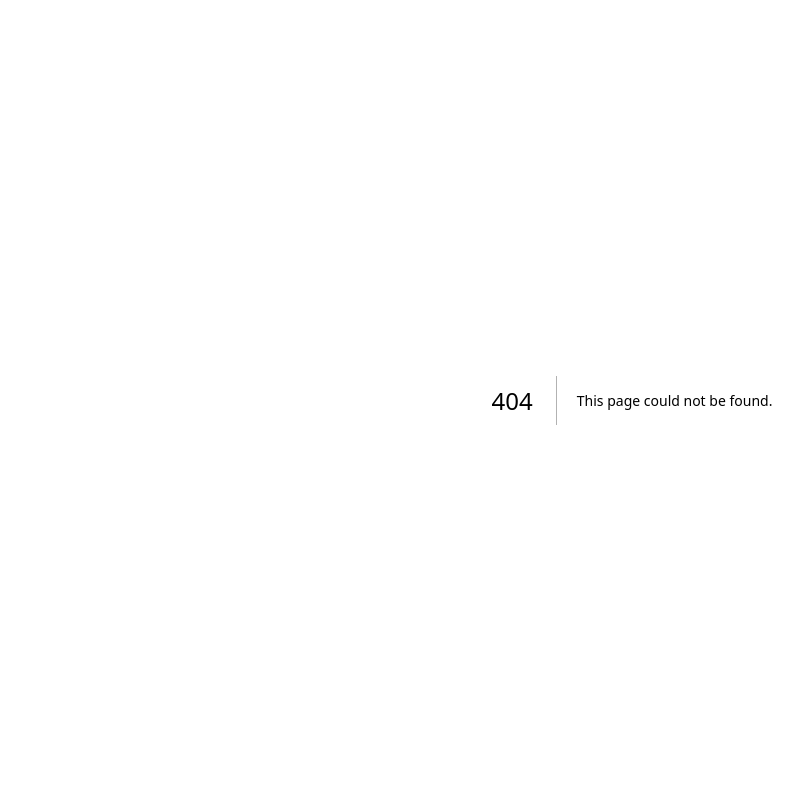
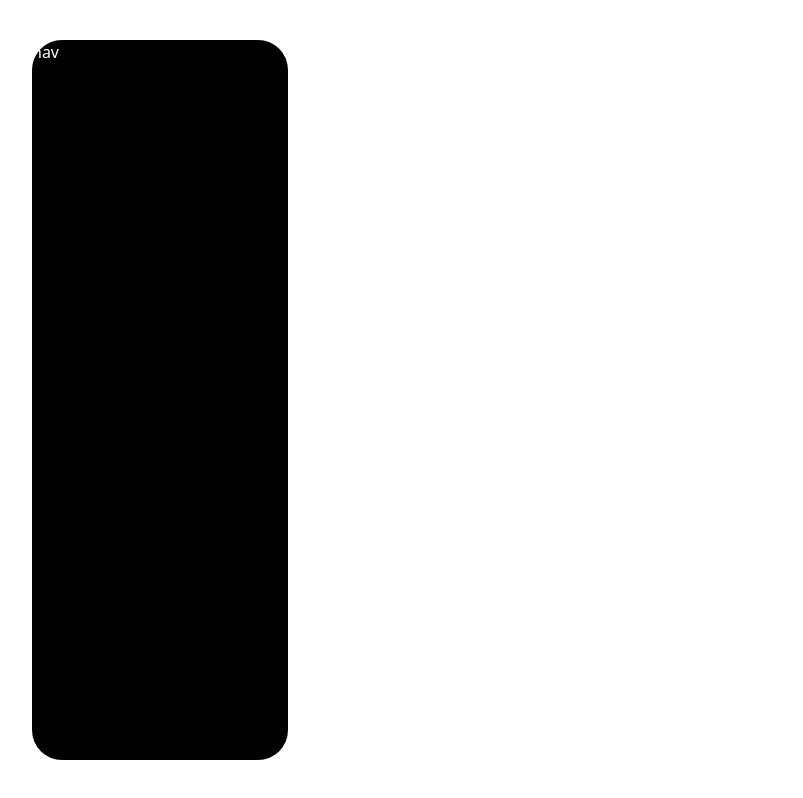
Before and after one commit to sarthakk24/task, a Next.js app: page /signin in a window 1280 px wide. Before the commit this address had no page. Shown: the whole page, without its empty margins (8-811 px from the left). Built offline with nearby package versions, Linux system fonts and the light colour scheme.

Commit message:
initial routes

```diff
--- /dev/null
+++ b/components/home/cards.tsx
@@ -0,0 +1,5 @@
+const Cards = () => {
+   return  <>card</>
+}
+
+export default Cards
--- /dev/null
+++ b/components/shared/navbar.tsx
@@ -0,0 +1,5 @@
+const Navbar = () => {
+    return <nav className='bg-black text-white w-[20%] rounded-[30px] m-10'>nav</nav>
+}
+
+export default Navbar
--- /dev/null
+++ b/pages/signin.tsx
@@ -0,0 +1,7 @@
+import Navbar from 'dashboard/components/shared/navbar'
+
+const SignIn = () => {
+    return <div className='h-screen flex'><Navbar/></div>
+}
+
+export default SignIn
--- a/styles/globals.css
+++ b/styles/globals.css
@@ -15,13 +15,3 @@
     --background-end-rgb: 0, 0, 0;
   }
 }
-
-body {
-  color: rgb(var(--foreground-rgb));
-  background: linear-gradient(
-      to bottom,
-      transparent,
-      rgb(var(--background-end-rgb))
-    )
-    rgb(var(--background-start-rgb));
-}
```
Also changed, not shown: 2 other files (tests, documents, lock files or other folders).
